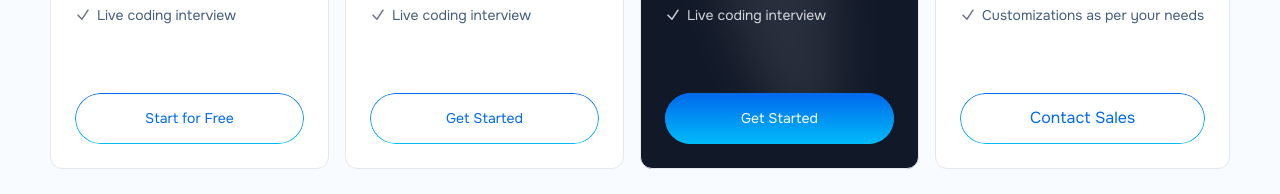
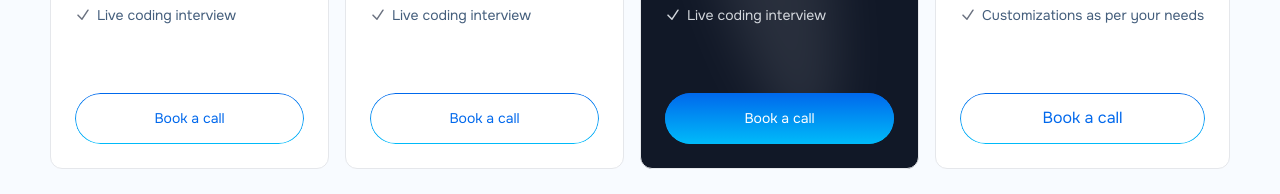
Before and after one commit to farrukh850/moonchuck, a website: page public/index.html in a window 1280 px wide. Shown: the part 3505-3699 px from the top of the page. Drawn offline with nearby package versions, Linux system fonts and the light colour scheme.

Commit message:
Buttons linsk added

```diff
--- a/public/index.html
+++ b/public/index.html
@@ -264,7 +264,7 @@
                         <li class="flex items-center space-x-1.5"><img src="/images/check.svg" alt="Check Icon"><p class="text-sm text-[#445E7C]">Ability to add Custom Questions</p></li>
                         <li class="flex items-center space-x-1.5"><img src="/images/check.svg" alt="Check Icon"><p class="text-sm text-[#445E7C]">Live coding interview</p></li>
                     </ul>
-                    <a href="javascript:void(0);" class="h-[51px] w-full flex items-center justify-center text-sm hover:bg-[linear-gradient(180deg,#0068EC,#00BBF9)] text-[#0068EC] gradient-border relative mt-12  hover:text-white">Start for Free</a>
+                    <a href="https://calendly.com/qasimasalam/30-minutes-talently" class="h-[51px] w-full flex items-center justify-center text-sm hover:bg-[linear-gradient(180deg,#0068EC,#00BBF9)] text-[#0068EC] gradient-border relative mt-12  hover:text-white">Book a call</a>
                     </div>
                 </div>
 
@@ -283,7 +283,7 @@
                         <li class="flex items-center space-x-1.5"><img src="/images/check.svg" alt="Check Icon"><p class="text-sm text-[#445E7C]">Ability to add Custom Questions</p></li>
                         <li class="flex items-center space-x-1.5"><img src="/images/check.svg" alt="Check Icon"><p class="text-sm text-[#445E7C]">Live coding interview</p></li>
                     </ul>
-                    <a href="javascript:void(0);" class="h-[51px] w-full flex items-center justify-center text-sm hover:bg-[linear-gradient(180deg,#0068EC,#00BBF9)] text-[#0068EC] hover:text-white  gradient-border relative mt-12">Get Started</a>
+                    <a href="https://calendly.com/qasimasalam/30-minutes-talently" class="h-[51px] w-full flex items-center justify-center text-sm hover:bg-[linear-gradient(180deg,#0068EC,#00BBF9)] text-[#0068EC] gradient-border relative mt-12  hover:text-white">Book a call</a>
                     </div>
                 </div>
 
@@ -302,7 +302,7 @@
                         <li class="flex items-center space-x-1.5"><img src="/images/check-white.svg" alt="Check Icon"><p class="text-sm text-[#D1D5DB]">Ability to add Custom Questions</p></li>
                         <li class="flex items-center space-x-1.5"><img src="/images/check-white.svg" alt="Check Icon"><p class="text-sm text-[#D1D5DB]">Live coding interview</p></li>
                     </ul>
-                    <a href="javascript:void(0);" class="h-[51px] w-full flex items-center justify-center text-sm text-white hover:text-white gradient-border relative mt-12 bg-[linear-gradient(180deg,#0068EC,#00BBF9)]">Get Started</a>
+                    <a href="https://calendly.com/qasimasalam/30-minutes-talently" class="h-[51px] w-full flex items-center justify-center text-sm text-white hover:text-white gradient-border relative mt-12 bg-[linear-gradient(180deg,#0068EC,#00BBF9)]">Book a call</a>
                     <div class="absolute top-0 bottom-0 left-0">
                         <img src="/images/oval.svg" alt="Oval">
                     </div>
@@ -322,7 +322,7 @@
                         <li class="flex items-center space-x-1.5"><img src="/images/check.svg" alt="Check Icon"><p class="text-sm text-[#445E7C]">A custom number of interviews per month</p></li>
                         <li class="flex items-center space-x-1.5"><img src="/images/check.svg" alt="Check Icon"><p class="text-sm text-[#445E7C]">Customizations as per your needs</p></li>
                     </ul>
-                    <a href="javascript:void(0);" class="h-[51px] w-full flex items-center justify-center text-smhover:bg-[linear-gradient(180deg,#0068EC,#00BBF9)] text-[#0068EC] gradient-border relative mt-12 hover:text-white hover:bg-[linear-gradient(180deg,#0068EC,#00BBF9)]">Contact Sales</a>
+                    <a href="https://calendly.com/qasimasalam/30-minutes-talently" class="h-[51px] w-full flex items-center justify-center text-smhover:bg-[linear-gradient(180deg,#0068EC,#00BBF9)] text-[#0068EC] gradient-border relative mt-12 hover:text-white hover:bg-[linear-gradient(180deg,#0068EC,#00BBF9)]">Book a call</a>
                     </div>
                 </div>
                 </div>
```
